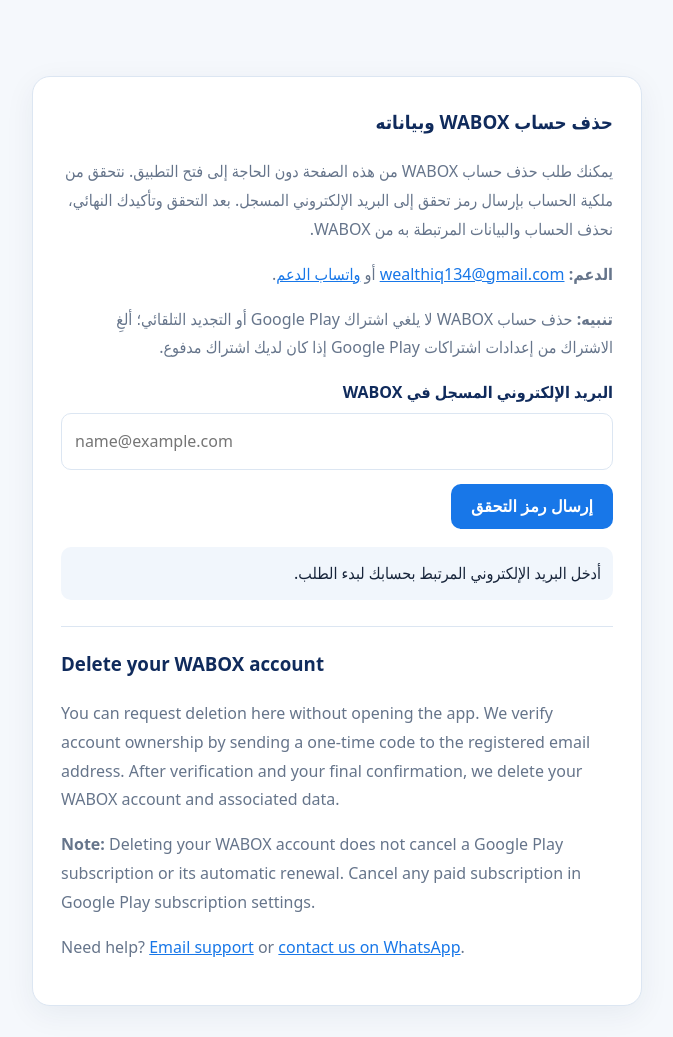
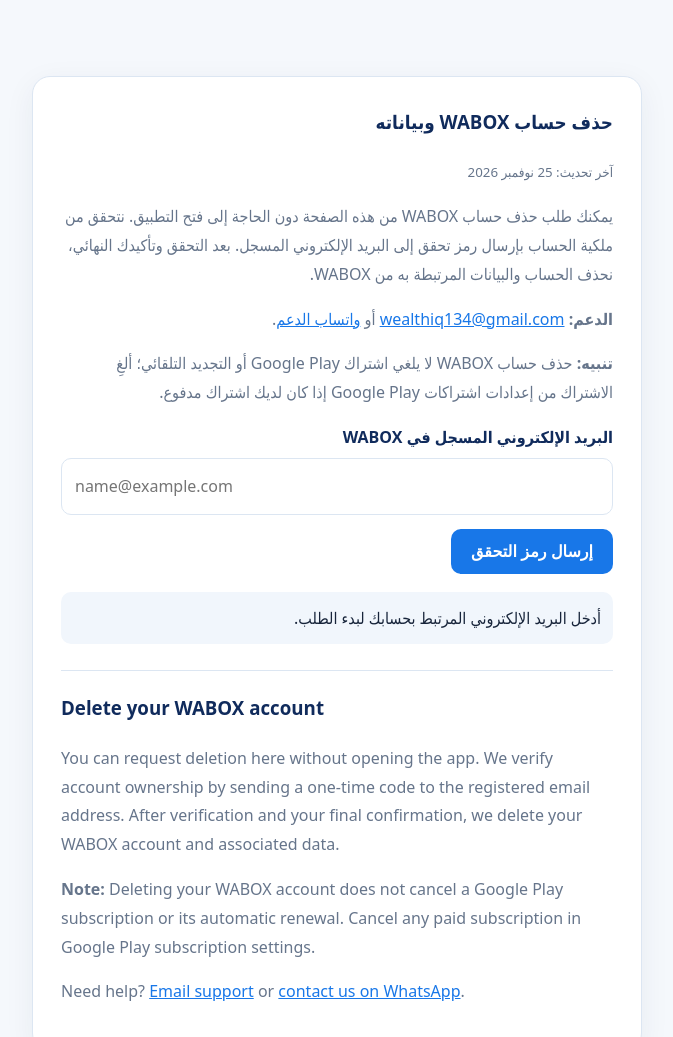
Before and after one commit to ahm009x/Wabox-Privacy-Policy, a plain HTML site: page delete-account/index.html in a window 1280 px wide. Shown: the top 1037 px of the page, without its empty margins (303-976 px from the left). Drawn offline with nearby package versions, Linux system fonts and the light colour scheme.

```diff
--- a/delete-account/index.html
+++ b/delete-account/index.html
@@ -24,6 +24,7 @@ button.secondary{background:var(--blue)}button:disabled{opacity:.55;cursor:wait}
 <main><article>
 <section lang="ar">
 <h1>حذف حساب WABOX وبياناته</h1>
+<p><small>آخر تحديث: 25 نوفمبر 2026</small></p>
 <p>يمكنك طلب حذف حساب WABOX من هذه الصفحة دون الحاجة إلى فتح التطبيق. نتحقق من ملكية الحساب بإرسال رمز تحقق إلى البريد الإلكتروني المسجل. بعد التحقق وتأكيدك النهائي، نحذف الحساب والبيانات المرتبطة به من WABOX.</p>
 <p><strong>الدعم:</strong> <a href="mailto:wealthiq134@gmail.com">wealthiq134@gmail.com</a> أو <a href="https://wa.me/201213119721" target="_blank" rel="noopener noreferrer">واتساب الدعم</a>.</p>
 <p><strong>تنبيه:</strong> حذف حساب WABOX لا يلغي اشتراك Google Play أو التجديد التلقائي؛ ألغِ الاشتراك من إعدادات اشتراكات Google Play إذا كان لديك اشتراك مدفوع.</p>
```
